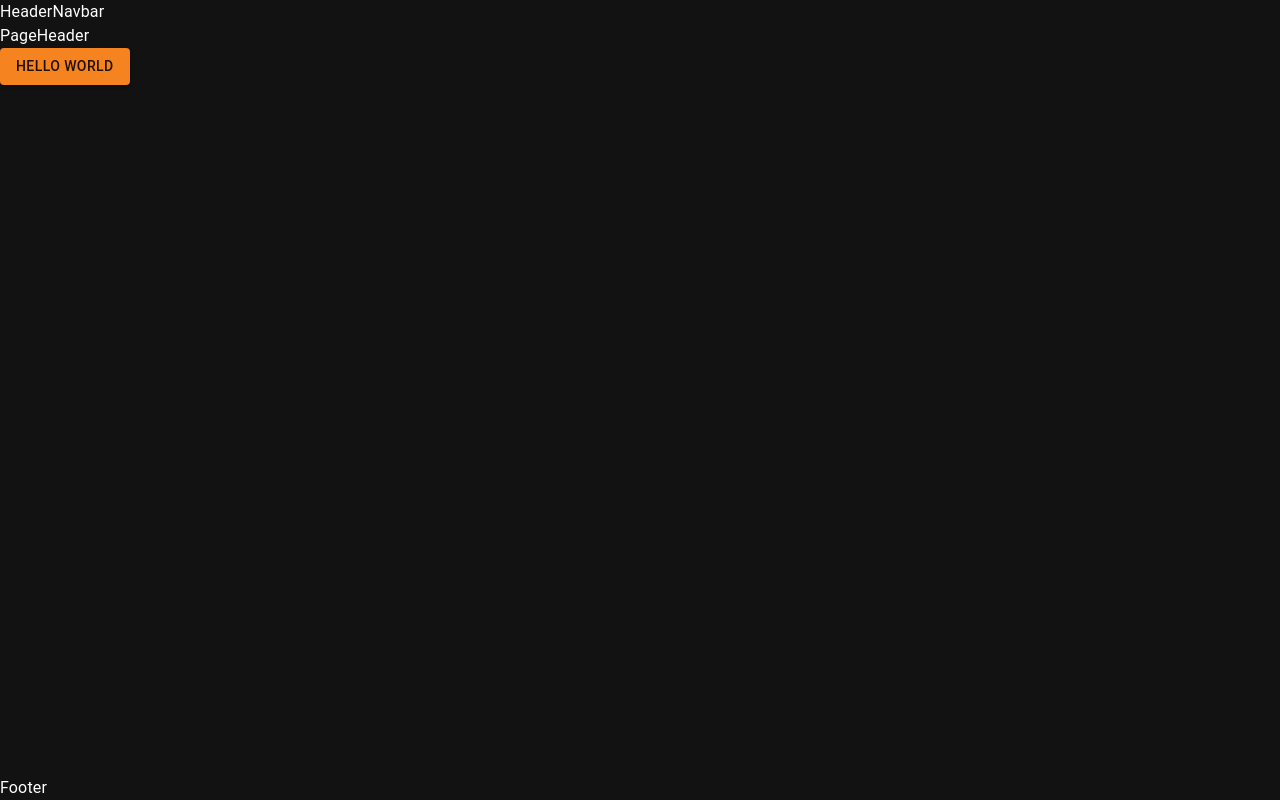
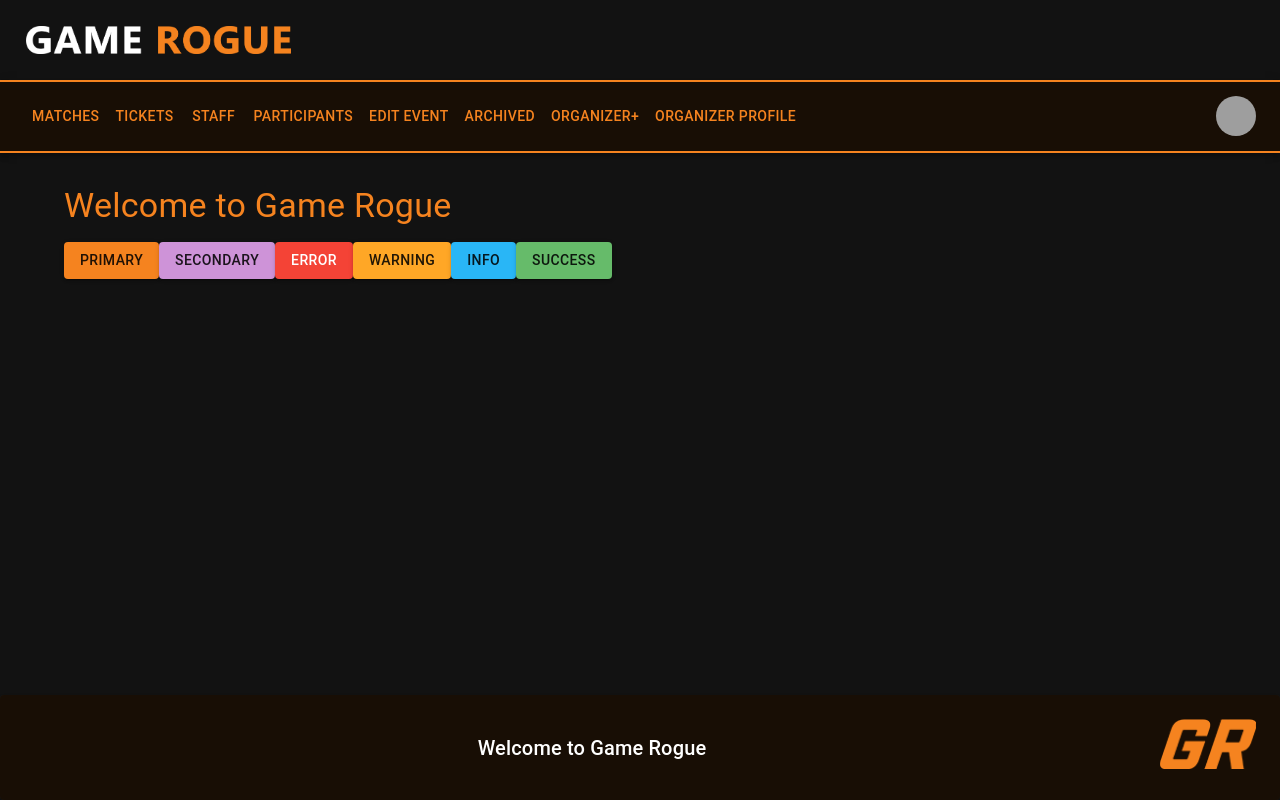
Before and after one commit to amaugarci/game-rogue, a Next.js app: page / in a window 1280 px wide. Built offline with nearby package versions, Linux system fonts and the light colour scheme; grey boxes are pictures that could not be loaded.

Commit message:
Changed basic style

```diff
--- a/src/content/AdminLayout/Footer/index.js
+++ b/src/content/AdminLayout/Footer/index.js
@@ -1,8 +1,31 @@
+import {
+	Box,
+	Card,
+	Typography,
+	useTheme,
+} from '@mui/material'
+
 const Footer = () => {
+
+	const theme = useTheme()
+
 	return (
-	<>
-		Footer
-	</>
+	<Card>
+		<Box p={3} sx={{
+			textAlign: 'center',
+			display: 'flex',
+			alignItems: 'center',
+			justifyContent: 'space-between',
+			backgroundColor: theme.palette.card.main
+		}}>
+			<Box sx={{flexGrow:1}}>
+				<Typography variant="h6">Welcome to Game Rogue</Typography>
+			</Box>
+			<Box>
+				<img src={'/GR_Letters.png'} style={{height:50}} />
+			</Box>
+		</Box>
+	</Card>
 	)
 }
 
--- a/src/content/AdminLayout/Header/index.js
+++ b/src/content/AdminLayout/Header/index.js
@@ -1,8 +1,17 @@
+import {Box} from "@mui/material"
+
 const Header = () => {
 	return (
-	<>
-		Header
-	</>
+	<div style={{
+		height: 80
+	}}>
+		<Box sx={{
+			height: '100%',
+			padding: '1.6em'
+		}}>
+			<img src={'/Game_Rogue_Text_2_copy.png'} style={{height:'100%'}} />
+		</Box>
+	</div>
 	)
 }
 
--- a/src/content/AdminLayout/Navbar/index.js
+++ b/src/content/AdminLayout/Navbar/index.js
@@ -1,9 +1,148 @@
-const Navbar = () => {
-	return (
-	<>
-		Navbar
-	</>
-	)
+import * as React from 'react';
+import AppBar from '@mui/material/AppBar';
+import Box from '@mui/material/Box';
+import Toolbar from '@mui/material/Toolbar';
+import IconButton from '@mui/material/IconButton';
+import Typography from '@mui/material/Typography';
+import Menu from '@mui/material/Menu';
+import MenuIcon from '@mui/icons-material/Menu';
+import Container from '@mui/material/Container';
+import Avatar from '@mui/material/Avatar';
+import Button from '@mui/material/Button';
+import Tooltip from '@mui/material/Tooltip';
+import MenuItem from '@mui/material/MenuItem';
+
+import {makeStyles} from '@mui/styles'
+import { Link, useTheme } from '@mui/material'
+
+import routes from './routes'
+
+const settings = ['Profile', 'Account', 'Dashboard', 'Logout'];
+
+const useStyles = makeStyles((theme) => ({
+	root: {
+		position: "relative",
+		minHeight: "20px",
+	}
+}));
+
+function Navbar() {
+	const theme = useTheme ()
+  const [anchorElNav, setAnchorElNav] = React.useState(null);
+  const [anchorElUser, setAnchorElUser] = React.useState(null);
+
+  const toolbarStyle = useStyles(theme)
+
+  const handleOpenNavMenu = (event) => {
+    setAnchorElNav(event.currentTarget);
+  };
+  const handleOpenUserMenu = (event) => {
+    setAnchorElUser(event.currentTarget);
+  };
+
+  const handleCloseNavMenu = () => {
+    setAnchorElNav(null);
+  };
+
+  const handleCloseUserMenu = () => {
+    setAnchorElUser(null);
+  };
+
+  return (
+    <AppBar
+		position="static"
+		sx={{
+			borderTop: `2px #f5831f solid`,
+			borderBottom: `2px #f5831f solid`,
+			backgroundColor: theme.palette.card.darker,
+			backgroundImage: 'none'
+		}}>
+		<Container maxWidth="xl">
+			<Toolbar classes={{root:toolbarStyle.root}} disableGutters>
+
+			<Box sx={{ flexGrow: 1, display: { xs: 'flex', md: 'none' } }}>
+				<IconButton
+				size="large"
+				aria-label="account of current user"
+				aria-controls="menu-appbar"
+				aria-haspopup="true"
+				onClick={handleOpenNavMenu}
+				color="inherit"
+				>
+				<MenuIcon />
+				</IconButton>
+				<Menu
+				id="menu-appbar"
+				anchorEl={anchorElNav}
+				anchorOrigin={{
+					vertical: 'bottom',
+					horizontal: 'left',
+				}}
+				keepMounted
+				transformOrigin={{
+					vertical: 'top',
+					horizontal: 'left',
+				}}
+				open={Boolean(anchorElNav)}
+				onClose={handleCloseNavMenu}
+				sx={{
+					display: { xs: 'block', md: 'none' },
+				}}
+				>
+				{routes.map((route) => (
+					<MenuItem key={route.href} onClick={handleCloseNavMenu}>
+					<Typography textAlign="center">{route.label}</Typography>
+					</MenuItem>
+				))}
+				</Menu>
+			</Box>
+
+			<Box sx={{ flexGrow: 1, display: { xs: 'none', md: 'flex' } }}>
+				{routes.map((route) => (
+					<Button
+						key={route.href}
+						onClick={handleCloseNavMenu}
+						sx={{ my: 2, color: 'white', display: 'block' }}
+					>
+						<Link href={route.href}>
+							{route.label}
+						</Link>
+					</Button>
+				))}
+			</Box>
+
+			<Box sx={{ flexGrow: 0 }}>
+				<Tooltip title="Open settings">
+				<IconButton onClick={handleOpenUserMenu} sx={{ p: 0 }}>
+					<Avatar alt="Remy Sharp" src="/static/images/avatar/2.jpg" />
+				</IconButton>
+				</Tooltip>
+				<Menu
+				sx={{ mt: '45px' }}
+				id="menu-appbar"
+				anchorEl={anchorElUser}
+				anchorOrigin={{
+					vertical: 'top',
+					horizontal: 'right',
+				}}
+				keepMounted
+				transformOrigin={{
+					vertical: 'top',
+					horizontal: 'right',
+				}}
+				open={Boolean(anchorElUser)}
+				onClose={handleCloseUserMenu}
+				>
+				{settings.map((setting) => (
+					<MenuItem key={setting} onClick={handleCloseUserMenu}>
+					<Typography textAlign="center">{setting}</Typography>
+					</MenuItem>
+				))}
+				</Menu>
+			</Box>
+			</Toolbar>
+		</Container>
+    </AppBar>
+  );
 }
-
-export default Navbar
+export default Navbar;
--- /dev/null
+++ b/src/content/AdminLayout/Navbar/routes.js
@@ -0,0 +1,27 @@
+export default [
+	{
+		href:'/maches',
+		label: 'Matches'
+	},{
+		href:'/tickets',
+		label: 'Tickets'
+	},{
+		href:'/staff',
+		label: 'Staff'
+	},{
+		href:'/participants',
+		label: 'Participants'
+	},{
+		href:'/edit_event',
+		label: 'Edit Event'
+	},{
+		href:'/archived',
+		label: 'Archived'
+	},{
+		href:'/organizer',
+		label: 'Organizer+'
+	},{
+		href:'/profile',
+		label: 'Organizer Profile'
+	},
+]
--- a/src/content/AdminLayout/PageContainer/index.js
+++ b/src/content/AdminLayout/PageContainer/index.js
@@ -1,9 +1,16 @@
+import {
+	Container
+} from '@mui/material'
+
 const PageContainer = ({children}) => {
 	return (
 		<div style={{
-			flex:1
+			flex:1,
+			padding: '2em 0'
 		}}>
-			{children}
+			<Container maxWidth='lg'>
+				{children}
+			</Container>
 		</div>
 	)
 }
--- a/src/content/AdminLayout/PageHeader/index.js
+++ b/src/content/AdminLayout/PageHeader/index.js
@@ -1,7 +1,16 @@
+import {
+	Typography
+} from '@mui/material'
+
+import { useTheme } from '@mui/material'
+
 const PageHeader = () => {
+	const theme = useTheme()
 	return (
 	<>
-		PageHeader
+		<Typography variant="h4" mb={2} color={theme.palette.primary.main}>
+			Welcome to Game Rogue
+		</Typography>
 	</>
 	)
 }
--- a/src/pages/_app.js
+++ b/src/pages/_app.js
@@ -12,6 +12,8 @@ import nProgress from 'nprogress';
 import 'nprogress/nprogress.css';
 
 import ThemeProvider from '@/theme/ThemeProvider';
+
+import '@/styles/globals.css'
 
 const Noop = ({ children }) => <>{children}</>;
 
--- a/src/pages/index.js
+++ b/src/pages/index.js
@@ -6,7 +6,12 @@ import AdminLayout from '@/content/AdminLayout'
 const MyApp = (props) => {
 	return (
 		<div>
-			<Button variant="contained">Hello World</Button>
+			<Button variant="contained">Primary</Button>
+			<Button variant="contained" color="secondary">Secondary</Button>
+			<Button variant="contained" color="error">Error</Button>
+			<Button variant="contained" color="warning">Warning</Button>
+			<Button variant="contained" color="info">Info</Button>
+			<Button variant="contained" color="success">Success</Button>
 		</div>
 	);
 }
--- a/src/styles/globals.css
+++ b/src/styles/globals.css
@@ -7,7 +7,7 @@
 
   --foreground-rgb: 0, 0, 0;
   --background-start-rgb: 214, 219, 220;
-  --background-end-rgb: 255, 255, 255;
+  --background-end-rgb: #f5831f;
 
   --primary-glow: conic-gradient(
     from 180deg at 50% 50%,
@@ -42,8 +42,8 @@
 
 @media (prefers-color-scheme: dark) {
   :root {
-    --foreground-rgb: 255, 255, 255;
-    --background-start-rgb: 0, 0, 0;
+    --foreground-rgb: #f5831f;
+    --background-start-rgb: #f5831f;
     --background-end-rgb: 0, 0, 0;
 
     --primary-glow: radial-gradient(rgba(1, 65, 255, 0.4), rgba(1, 65, 255, 0));
@@ -87,12 +87,11 @@ body {
 
 body {
   color: rgb(var(--foreground-rgb));
-  background: linear-gradient(
-      to bottom,
-      transparent,
+  background-image: linear-gradient(
+      to top,
+      #28160c,
       rgb(var(--background-end-rgb))
     )
-    rgb(var(--background-start-rgb));
 }
 
 a {
--- a/src/theme/schemes/dark.js
+++ b/src/theme/schemes/dark.js
@@ -7,5 +7,18 @@ export default createTheme ({
 		primary: {
 			main: '#f5831f',
 		},
+		card: {
+			main: '#180e05',
+			darker: '#180e05'
+		}
+	},
+	components: {
+		MuiLink: {
+			styleOverrides: {
+				root: {
+					textDecoration:'none'
+				}
+			}
+		},
 	}
 })
```
Also changed, not shown: public/Game_Rogue_Text_2_copy.png.
